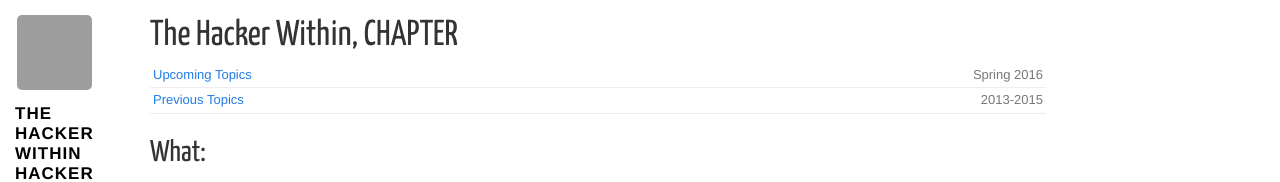
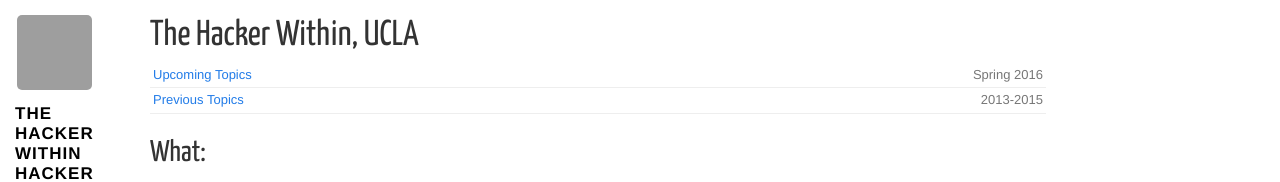
Before and after one commit to thehackerwithin/ucla, a Jekyll site: the page built from index.md, in a window 1280 px wide. Shown: the top 182 px of the page. Built offline with Jekyll 4.4.1, drawn with Linux system fonts in a browser that asks for light colours; nearby versions of some CDN libraries; comment, search, counter and statistics services are not loaded; grey boxes are pictures that could not be loaded.

Commit message:
Update _config.yml

```diff
--- a/_config.yml
+++ b/_config.yml
@@ -7,8 +7,8 @@ pygments: true
 permalink: /posts/:title
 future: true
 auto: false
-url: http://thehackerwithin.github.com/CHAPTER
-chapter: CHAPTER
+url: http://thehackerwithin.github.com/ucla
+chapter: UCLA
 name: Hacker Within
 description: An initial blog and site for THW at CHAPTER
 twitter: hackerwithin
```
